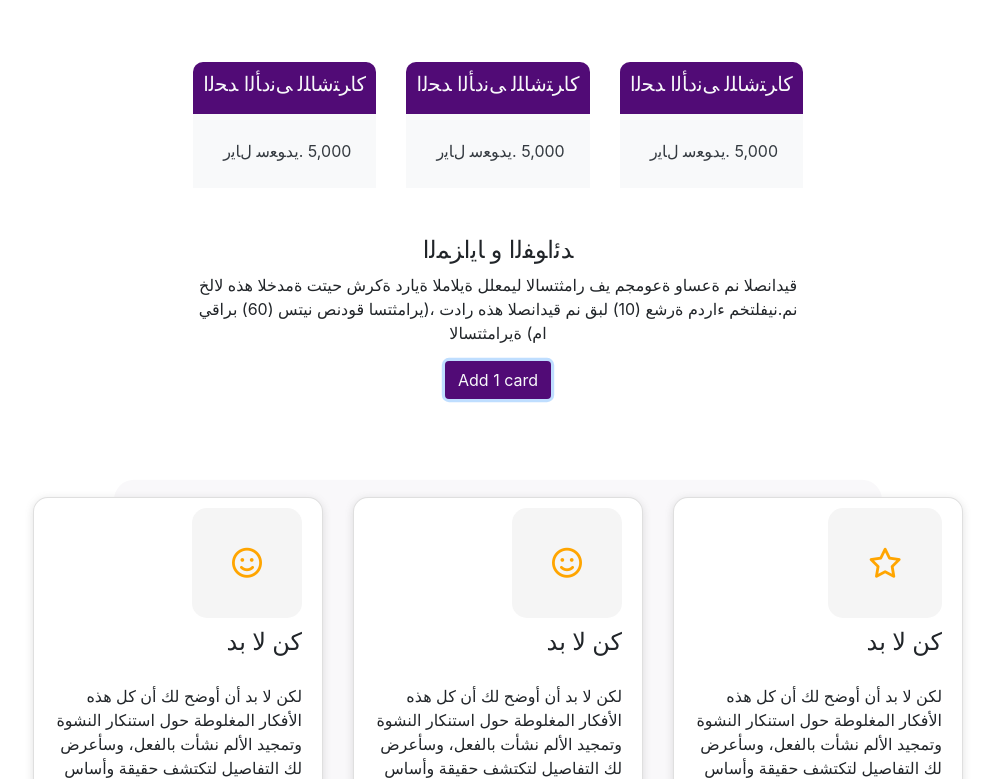
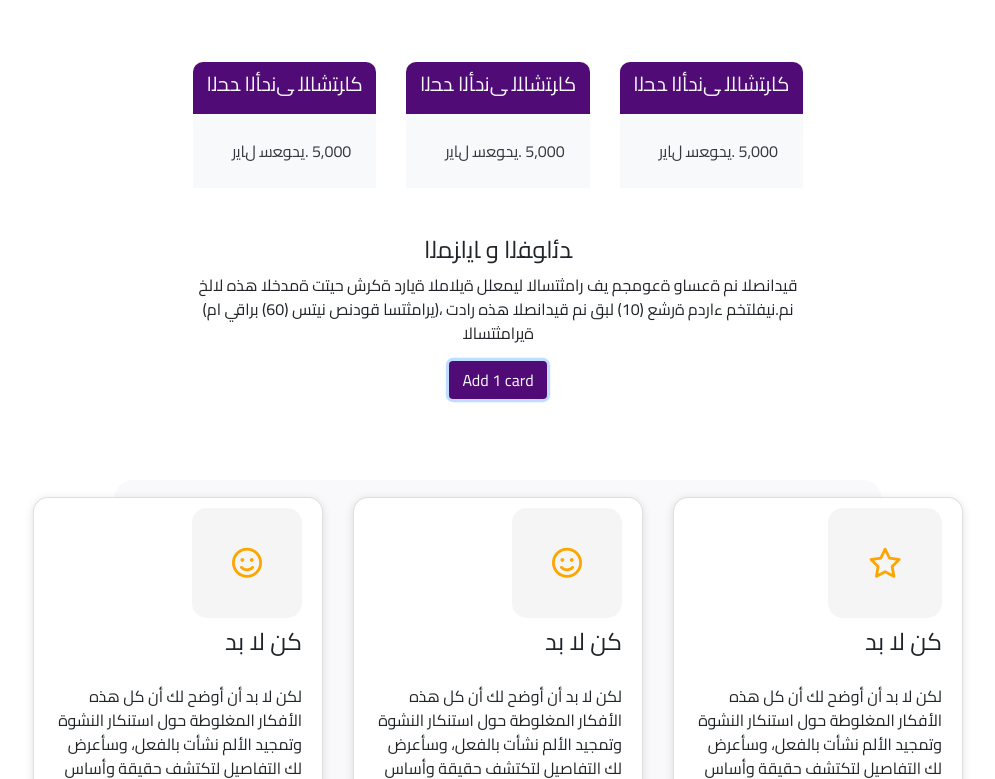
Before and after one commit to karimaboelregal/task-10, a plain HTML site: page index.html in a window 1280 px wide. Both pictures are taken after a click on the button "Add 1 card". Shown: the part 697-1476 px from the top of the page, without its empty margins (142-1137 px from the left). Drawn offline with nearby package versions, Linux system fonts and the light colour scheme.

Commit message:
more changes

```diff
--- a/index.html
+++ b/index.html
@@ -241,7 +241,7 @@
         function addcard(ic) {
 
             if (ic == null) {
-                ic = Math.floor((Math.random() * 6) + 1);
+                ic = Math.floor((Math.random() * 6));
                 ic = iconList[ic];
             }
 
--- a/style.css
+++ b/style.css
@@ -1,6 +1,17 @@
+@font-face {
+    font-family: myfont;
+    src: url(TheMixArab-Regular.ttf);
+}
+
+@font-face {
+    font-family: cairo;
+    src: url(Cairo-Regular.ttf);
+}
+
 body {
     direction: rtl;
     width: 100%;
+    font-family: cairo;
 }
 
 .container {
@@ -29,12 +40,12 @@ body {
 }
 
 .purple-filter {
-    filter: grayscale(100%) brightness(60%) sepia(50%) hue-rotate(-100deg) saturate(350%) contrast(1);
+    filter: grayscale(100%) brightness(60%) sepia(35%) hue-rotate(-100deg) saturate(300%) contrast(1);
 }
 
 
 .green-filter {
-    filter: grayscale(100%) brightness(60%) sepia(300%) hue-rotate(50deg) saturate(350%);
+    filter: grayscale(100%) brightness(60%) sepia(35%) hue-rotate(50deg) saturate(300%);
 }
 
 .green {
```
Also changed, not shown: Cairo-Regular.ttf (added), TheMixArab-Regular.ttf (added).
